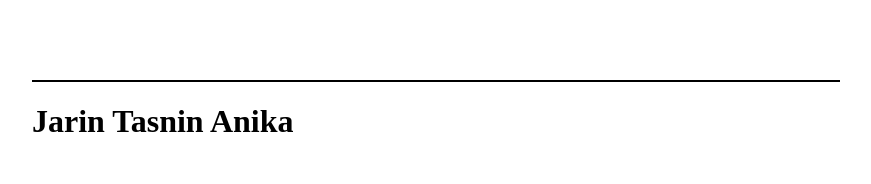
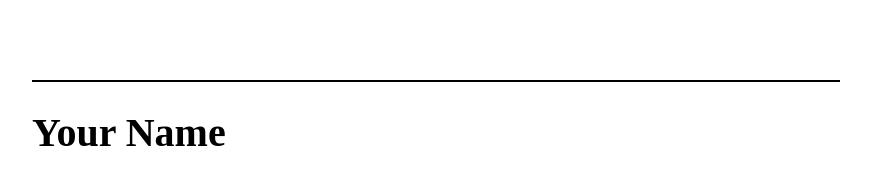
Before and after one commit to tasninanika/Roadmap.sh-Single-Page_CV, a plain HTML site: page index.html in a window 1280 px wide. Shown: the whole page, without its empty margins (32-903 px from the left). Drawn offline with Linux system fonts and the light colour scheme.

Commit message:
apply size on name

```diff
--- a/index.html
+++ b/index.html
@@ -10,7 +10,7 @@
     <header>
         <hr>
         <!-- personal information -->
-         <h1>Jarin Tasnin Anika</h1>
+         <h1>Your Name</h1>
     </header>
 
 </body>
--- a/style.css
+++ b/style.css
@@ -8,3 +8,7 @@ hr{
     width: 70%;
     margin-left: 0px;
 }
+
+h1{
+    font-size: 40px;
+}
```
